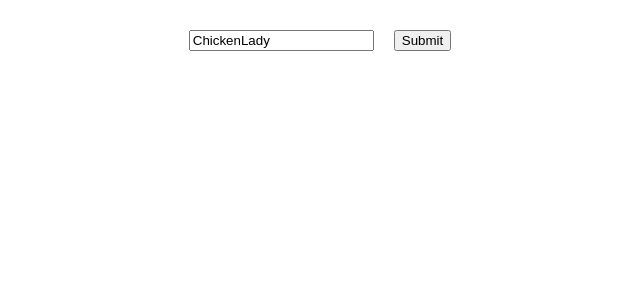
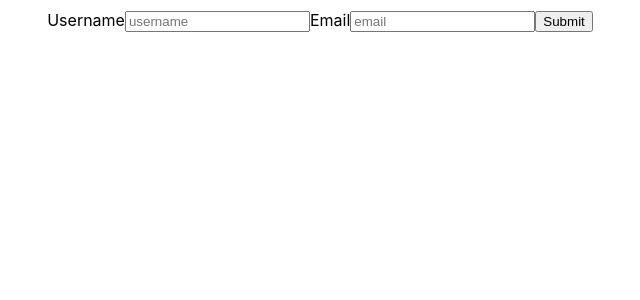
Before and after one commit to joshuamwolfe/react-forms, a React (Create React App) app: page / in a window 1280 px wide. Shown: the top 300 px of the page, without its empty margins (320-960 px from the left). Built offline with nearby package versions, Linux system fonts and the light colour scheme.

Commit message:
change both states to empty string, add submit methods, add email input

```diff
--- a/src/UserForm.css
+++ b/src/UserForm.css
@@ -1,3 +1,3 @@
-* {
-  margin: 10px;
+form {
+  margin-top: 10px;
 }
--- a/src/UserForm.js
+++ b/src/UserForm.js
@@ -2,9 +2,13 @@ import React, { useState } from "react";
 import "./UserForm.css";
 
 const UserForm = () => {
-  const [username, setUsername] = useState("ChickenLady");
-  const handleChange = (e) => {
+  const [username, setUsername] = useState("");
+  const [email, setEmail] = useState("");
+  const handleUsernameChange = (e) => {
     setUsername(e.target.value);
+  };
+  const handleEmailChange = (e) => {
+    setEmail(e.target.value);
   };
   const handleSubmit = (e) => {
     e.preventDefault();
@@ -13,12 +17,24 @@ const UserForm = () => {
   };
   return (
     <form onSubmit={handleSubmit}>
+      <label htmlFor="username">Username</label>
       <input
+        id="username"
         type="text"
         placeholder="username"
         value={username}
-        onChange={handleChange}
+        onChange={handleUsernameChange}
       />
+
+      <label htmlFor="email">Email</label>
+      <input
+        type="email"
+        placeholder="email"
+        id="email"
+        value={email}
+        onChange={handleEmailChange}
+      />
+
       <button>Submit</button>
     </form>
   );
```
